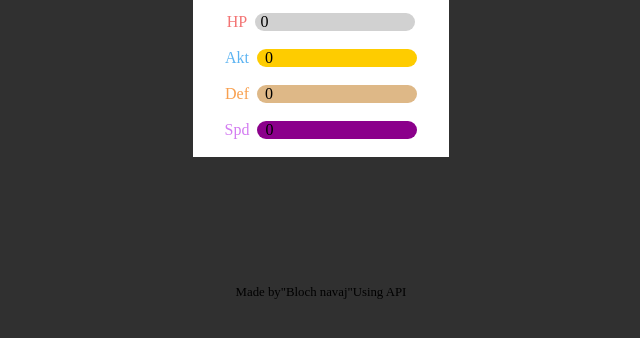
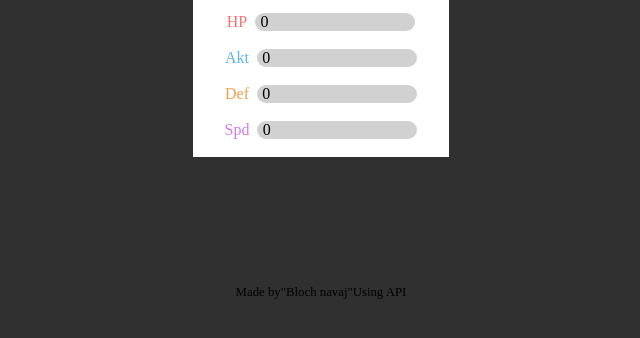
Before and after one commit to Blochnavaj/pokemon_card, a plain HTML site: page index.html in a window 1280 px wide. Shown: the part 420-758 px from the top of the page, without its empty margins (327-967 px from the left). Drawn offline with Linux system fonts and the light colour scheme; a web font is replaced by a local one.

Commit message:
added innehtml

```diff
--- a/index.html
+++ b/index.html
@@ -33,21 +33,21 @@
       <div class="class_parent">
         <span class="abc" style="color: rgb(93, 180, 242);">Akt</span>
         <div class="index">
-          <div class="index_3" id="pokeatk">0</div>
+          <div class="index_3" id="pokeatk"><span style="padding-left: 0.325rem;">0</span></div>
         </div>
       </div>
 
       <div class="class_parent">
         <span class="abc" style="color: rgb(248, 160, 79);">Def</span>
         <div class="index">
-          <div class="index_4" id="pokeDef">0</div>
+          <div class="index_4" id="pokeDef"><span style="padding-left: 0.325rem;">0</span></div>
         </div>
       </div>
 
       <div class="class_parent">
         <span class="abc" style="color: rgb(211, 124, 241); ">Spd</span>
         <div class="index">
-          <div class="index_5" id="pokeSpd">0</div>
+          <div class="index_5" id="pokeSpd"><span style="padding-left: 0.325rem;">0</span></div>
         </div>
       </div>
     </div>
@@ -91,11 +91,11 @@
           pokeImgE.src = data.sprites.other["official-artwork"].front_default;
           pokeHpE.innerHTML = '<span style="padding-left: 0.325rem;">' + data.stats[0].base_stat + "</span>";
           pokeHpE.style.width = (data.stats[0].base_stat / 255) * 100 + "%";
-          pokeatkE.innerText = data.stats[1].base_stat;
+          pokeatkE.innerHTML = '<span style="padding-left: 0.325rem;">' + data.stats[1].base_stat; + '</span>'
           pokeatkE.style.width = (data.stats[1].base_stat / 255) * 100 + "%"
-          pokeDefE.innerText = data.stats[2].base_stat;
+          pokeDefE.innerHTML = '<span style="padding-left: 0.325rem;">' + data.stats[2].base_stat; + '</span>'
           pokeDefE.style.width = (data.stats[2].base_stat / 255) * 100 + "%"
-          pokeSpdE.innerText = data.stats[5].base_stat;
+          pokeSpdE.innerHTML = '<span style="padding-left: 0.325rem;">' + data.stats[5].base_stat; + '</span>'
           pokeSpdE.style.width = (data.stats[5].base_stat / 255) * 100 + "%"
 
         })
--- a/style.css
+++ b/style.css
@@ -108,19 +108,22 @@ body {
 }
 
 .index_3 {
-  padding-left: 0.5rem;
+  /* padding-left: 0.5rem; */
   height: 100%;
   background-color: #fecc00;
+  width: 0;
 }
 .index_4 {
-  padding-left: 0.5rem;
+  /* padding-left: 0.5rem; */
   height: 100%;
   background-color: burlywood;
+  width: 0;
 }
 .index_5 {
-  padding-left: 0.5rem;
+  /* padding-left: 0.5rem; */
   height: 100%;
   background-color: darkmagenta;
+  width: 0;
 }
 .abc {
   color: green;
```
